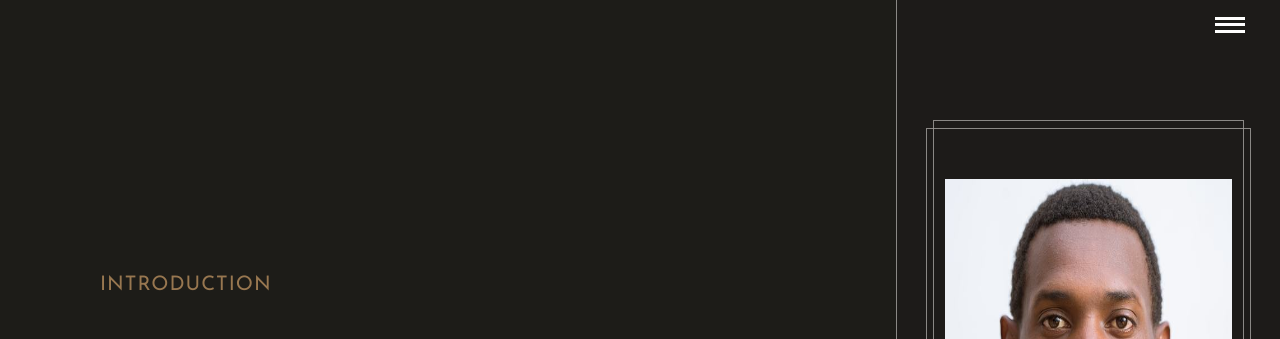
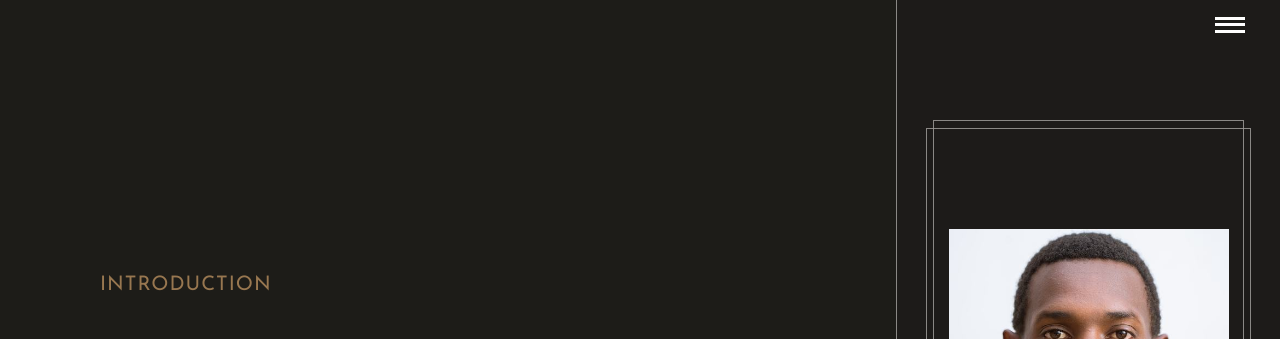
Before and after one commit to MunyamEugene/portfolio, a plain HTML site: page index.html in a window 1280 px wide. Shown: the top 339 px of the page. Drawn offline with Linux system fonts and the light colour scheme.

Commit message:
mobile version

```diff
--- a/style.css
+++ b/style.css
@@ -49,8 +49,8 @@ body{
 }
 
 .img-profile img {
-    height: 50%;
-    width: 80%;
+    height: 300px;
+    width: 300px;
     padding: 10px;
 }
 
```
